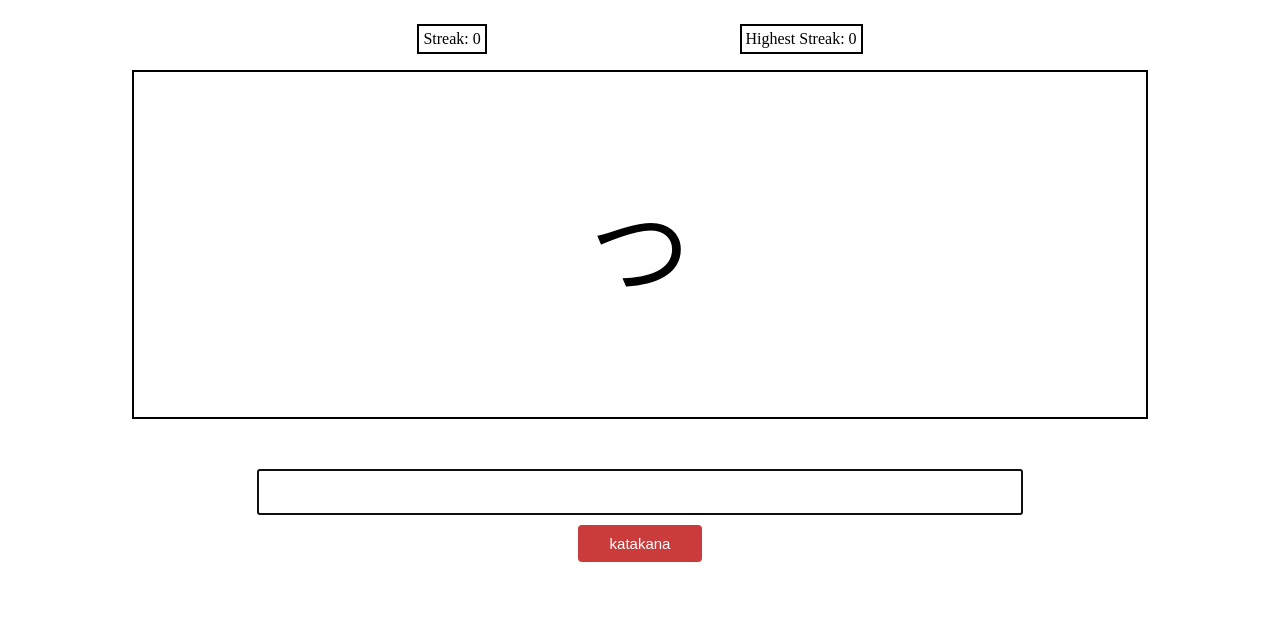
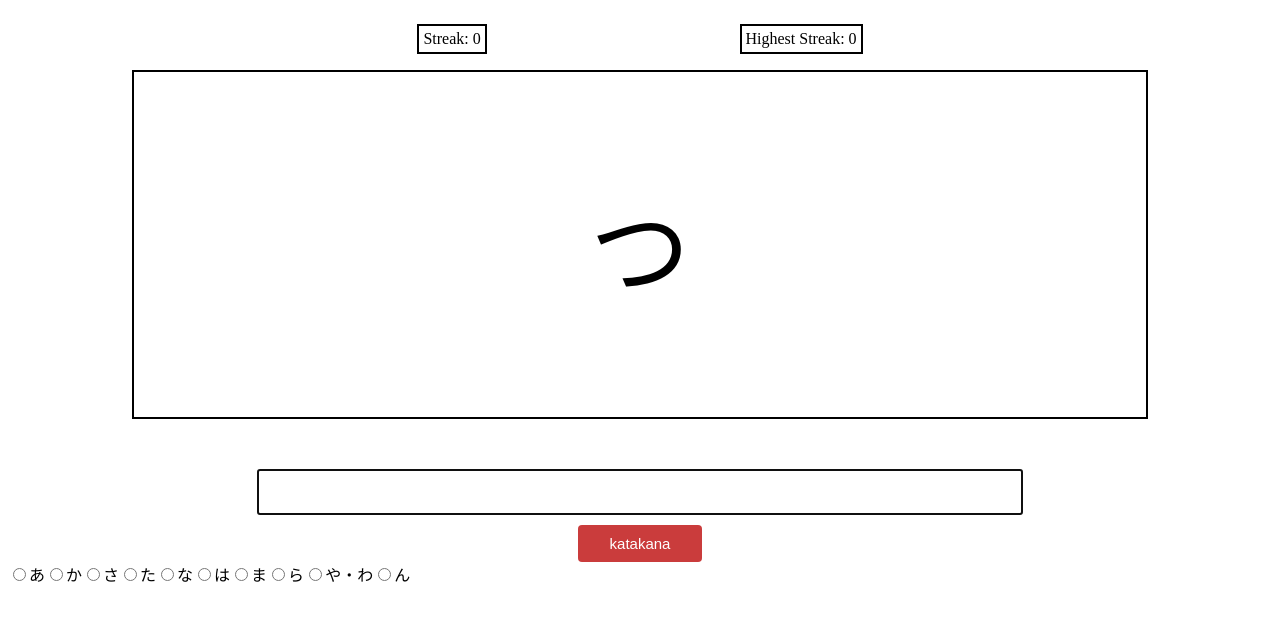
Before and after one commit to cubemer/kana-practice, a React (Create React App) app: page / in a window 1280 px wide. Shown: the top 620 px of the page. Built offline with nearby package versions, Linux system fonts and the light colour scheme.

Commit message:
Set up the skeleton for selecting kana
I'm adding functionality to allow users to select specific kana they'd like to study.

```diff
--- a/src/App.js
+++ b/src/App.js
@@ -3,6 +3,7 @@ import './App.css';
 
 import Display from './components/Display/Display';
 import Input from './components/Input/Input';
+import Selector from './components/Selector/Selector';
 
 const hiragana = 'あいうえおかきくけこがぎぐげごさしすせそざじずぜぞたちつてとだぢづでどなにぬねのはひふへほばびぶべぼぱぴぷぺぽまみむめもらりるれろやゆよわをん'
 const katakana = 'アイウエオカキクケコガギグゲゴサシスセソザジズゼゾタチツテトダヂヅデドナニヌネノハヒフヘホバビブベボパピプペポマミムメモラリルレロヤユヨワヲン'
@@ -103,8 +104,9 @@ class App extends React.Component {
         }
         <Input changed={this.answerHandler} value={this.state.answer} />
         <div className='Button'>
-          <button className="pure-button" onClick={this.toggleHiraganaHandler} >{this.state.hiragana ? 'katakana' : 'hiragana'}</button>
+          <button onClick={this.toggleHiraganaHandler} >{this.state.hiragana ? 'katakana' : 'hiragana'}</button>
         </div>
+        <Selector className='Selector'/>
       </div>
     );
   }
--- /dev/null
+++ b/src/components/Selector/Selector.js
@@ -0,0 +1,34 @@
+import React from 'react';
+
+// あ
+// か
+// さ
+// た
+// な
+// は
+// ま
+// ら
+// や・わ
+// ん
+
+
+
+const selector = (props) => {
+  return (
+    <form>
+      <label><input type='radio'/>あ</label>
+      <label><input type='radio'/>か</label>
+      <label><input type='radio'/>さ</label>
+      <label><input type='radio'/>た</label>
+      <label><input type='radio'/>な</label>
+      <label><input type='radio'/>は</label>
+      <label><input type='radio'/>ま</label>
+      <label><input type='radio'/>ら</label>
+      <label><input type='radio'/>や・わ</label>
+      <label><input type='radio'/>ん</label>
+    </form>
+  )
+
+}
+
+export default selector;
```
